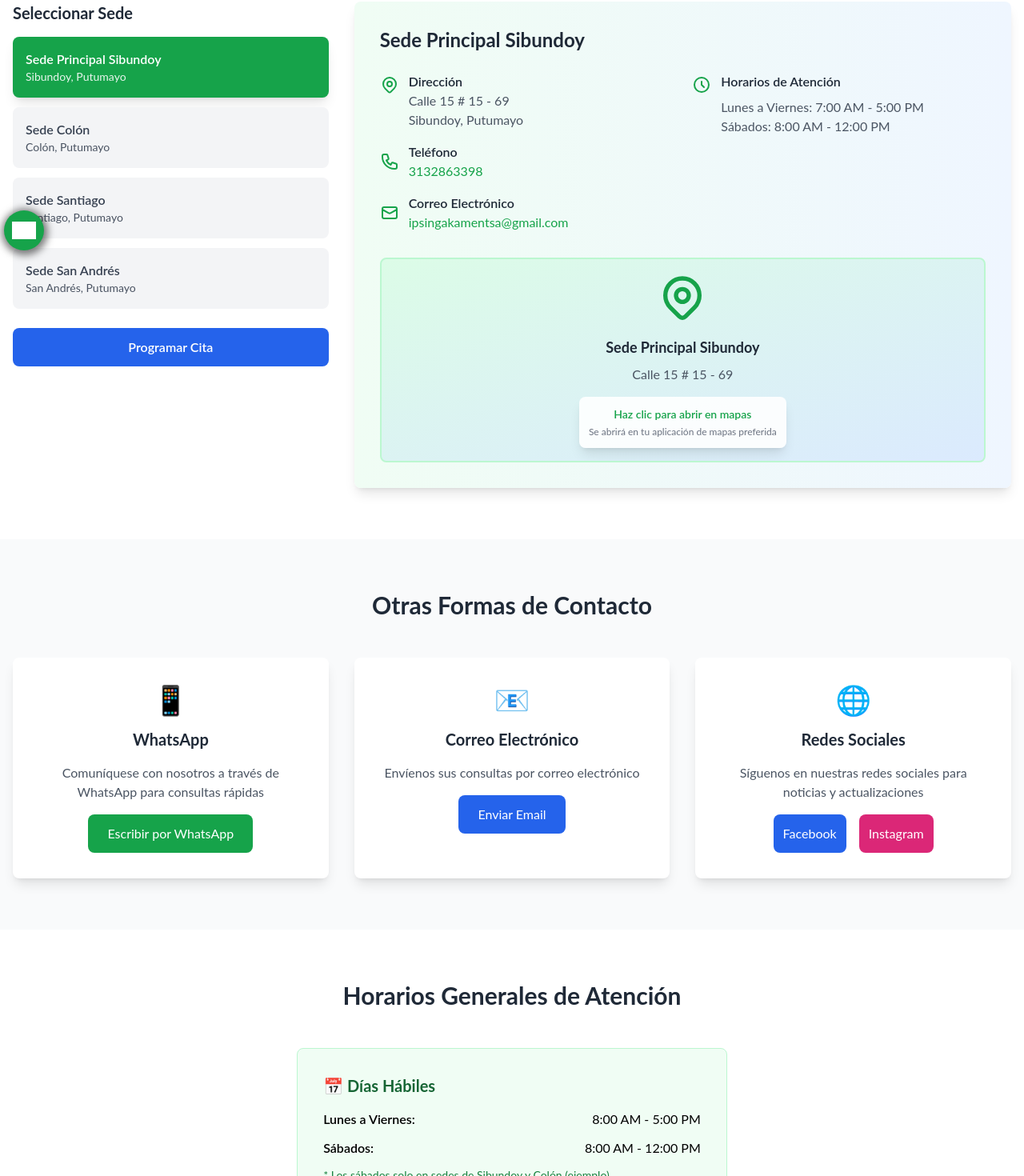
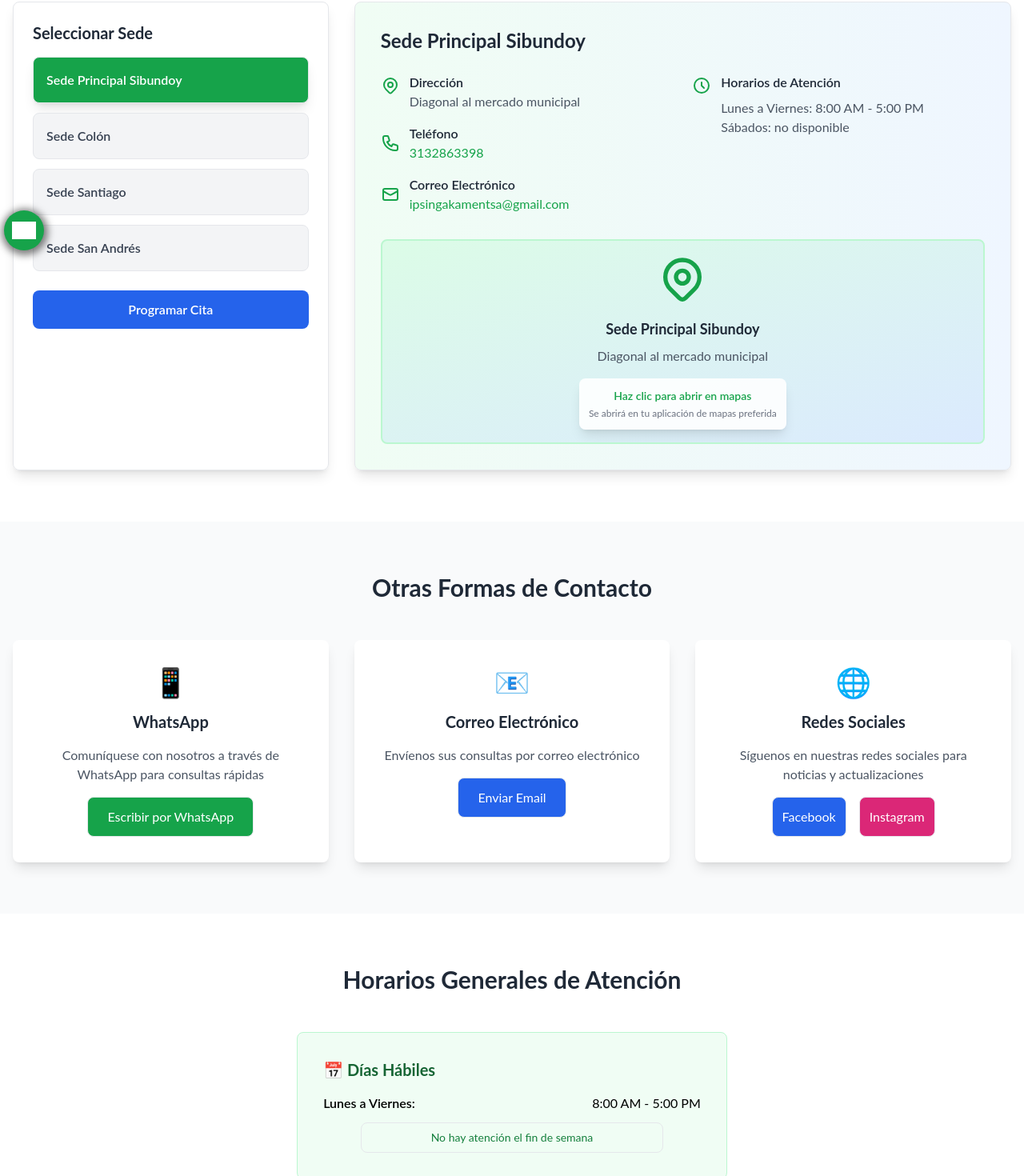
Before and after one commit to julianesp/inga, a Next.js app: page /contacto in a window 1280 px wide. Shown: the part 479-1949 px from the top of the page at 80% size. Built offline with nearby package versions, Linux system fonts and the light colour scheme; grey boxes are pictures that could not be loaded.

Commit message:
Terminando de aplicar modo oscuro

```diff
--- a/src/app/contacto/page.js
+++ b/src/app/contacto/page.js
@@ -48,7 +48,7 @@ export default function ContactoPage() {
                 href="https://wa.me/573132863398"
                 target="_blank"
                 rel="noopener noreferrer"
-                className="bg-green-600 text-white px-6 py-3 rounded-lg hover:bg-green-700 transition-colors inline-block"
+                className="bg-green-600 text-white px-6 py-3 rounded-lg hover:bg-green-700  inline-block dark:bg-gray-800 border dark:border-white transition-all duration-300 hover:scale-90"
               >
                 Escribir por WhatsApp
               </Link>
@@ -64,7 +64,7 @@ export default function ContactoPage() {
               </p>
               <Link
                 href="mailto:ipsingakamentsa@gmail.com"
-                className="bg-blue-600 text-white px-6 py-3 rounded-lg hover:bg-blue-700 transition-colors inline-block"
+                className="bg-blue-600 text-white px-6 py-3 rounded-lg hover:bg-blue-700  inline-block dark:bg-gray-800 border dark:border-white transition-all duration-300 hover:scale-90"
               >
                 Enviar Email
               </Link>
@@ -89,7 +89,7 @@ export default function ContactoPage() {
                   }
                   target="_blank"
                   rel="noopener noreferrer"
-                  className="bg-blue-600 text-white p-3 rounded-lg hover:bg-blue-700 transition-colors"
+                  className="bg-blue-600 text-white p-3 rounded-lg hover:bg-blue-700  dark:bg-gray-800 border dark:border-white hover:scale-90 transition-all duration-300"
                 >
                   Facebook
                 </Link>
@@ -110,8 +110,8 @@ export default function ContactoPage() {
             </h2>
 
             <div className="flex justify-center">
-              <div className="bg-green-50 dark:bg-green-900/20 rounded-lg p-8 border border-green-200 dark:border-green-800 w-3/5">
-                <h3 className="text-xl font-bold text-green-800 dark:text-green-300 mb-4">
+              <div className="bg-green-50 dark:bg-gray-800 rounded-lg p-8 border border-green-200 dark:border-white border w-3/5">
+                <h3 className="text-xl font-bold text-green-800 dark:text-white mb-4">
                   📅 Días Hábiles
                 </h3>
                 <div className="space-y-3">
@@ -119,37 +119,29 @@ export default function ContactoPage() {
                     <span className="font-semibold text-black dark:text-white">
                       Lunes a Viernes:
                     </span>
-                    <span className="text-black dark:text-gray-300">
+                    <span className="text-black dark:text-white">
                       8:00 AM - 5:00 PM
                     </span>
                   </div>
-                  <div className="flex justify-between">
-                    <span className="font-semibold text-black dark:text-white">
-                      Sábados:
-                    </span>
-                    <span className="text-black dark:text-gray-300">
-                      8:00 AM - 12:00 PM
-                    </span>
-                  </div>
-                  <p className="text-sm text-green-700 dark:text-green-300 mt-4">
-                    * Los sábados solo en sedes de Sibundoy y Colón (ejemplo)
+                  <p className="text-sm text-green-700 dark:text-white text-center border dark:border-white rounded-lg w-4/5 mx-auto p-2 dark:hover:bg-white dark:hover:text-black">
+                    No hay atención el fin de semana
                   </p>
                 </div>
               </div>
             </div>
 
-            <div className="mt-8 bg-blue-50 dark:bg-blue-900/20 rounded-lg p-8 border border-blue-200 dark:border-blue-800 text-center">
-              <h3 className="text-xl font-bold text-blue-800 dark:text-blue-300 mb-4">
+            <div className="mt-8 bg-blue-50 dark:bg-gray-800 rounded-lg p-8 border border-blue-200 dark:border-white text-center">
+              <h3 className="text-xl font-bold text-blue-800 dark:text-white mb-4">
                 💡 Recomendaciones para su Visita
               </h3>
               <div className="grid grid-cols-1 md:grid-cols-2 gap-6 text-left">
-                <ul className="space-y-2 text-blue-700 dark:text-blue-300">
+                <ul className="space-y-2 text-blue-700 dark:text-white">
                   <li>• Llegue 15 minutos antes de su cita</li>
                   <li>• Traiga documento de identidad</li>
                   <li>• Porte su carné de afiliación a salud</li>
                   <li>• Traiga exámenes médicos previos</li>
                 </ul>
-                <ul className="space-y-2 text-blue-700 dark:text-blue-300">
+                <ul className="space-y-2 text-blue-700 dark:text-white">
                   <li>• Use tapabocas en todas las áreas</li>
                   <li>• Mantenga distanciamiento social</li>
                   <li>• Informe síntomas respiratorios</li>
--- a/src/components/ContactoSedes.tsx
+++ b/src/components/ContactoSedes.tsx
@@ -6,7 +6,6 @@ import Link from "next/link";
 interface ContactoSede {
   id: string;
   nombre: string;
-  municipio: string;
   direccion: string;
   telefono: string;
   email: string;
@@ -21,41 +20,37 @@ const contactoSedes: ContactoSede[] = [
   {
     id: "sibundoy",
     nombre: "Sede Principal Sibundoy",
-    municipio: "Sibundoy, Putumayo",
-    direccion: "Calle 15 # 15 - 69",
+    direccion: "Diagonal al mercado municipal",
     telefono: "3132863398",
     email: "ipsingakamentsa@gmail.com",
-    horarios: "Lunes a Viernes: 7:00 AM - 5:00 PM\nSábados: 8:00 AM - 12:00 PM",
+    horarios: "Lunes a Viernes: 8:00 AM - 5:00 PM\nSábados: no disponible",
     coordenadas: { lat: 1.2025376, lng: -76.9180384 },
   },
   {
     id: "colon",
     nombre: "Sede Colón",
-    municipio: "Colón, Putumayo",
-    direccion: "Carrera 5 #67-89, Barrio Centro",
+    direccion: "Barrio Centro - Cerca al Centro Cultural",
     telefono: "3132863398",
     email: "ipsingakamentsa@gmail.com",
-    horarios: "Lunes a Viernes: 8:00 AM - 4:00 PM\nSábados: 8:00 AM - 12:00 PM",
+    horarios: "Lunes a Viernes: 8:00 AM - 5:00 PM\nSábados: no disponible",
     coordenadas: { lat: 1.189163, lng: -76.975512 },
   },
   {
     id: "santiago",
     nombre: "Sede Santiago",
-    municipio: "Santiago, Putumayo",
-    direccion: "Calle 12 #34-56, Zona Centro",
+    direccion: "Sede Nazareth",
     telefono: "3132863398",
     email: "ipsingakamentsa@gmail.com",
-    horarios: "Lunes a Viernes: 8:00 AM - 4:00 PM",
+    horarios: "Lunes a Viernes: 8:00 AM - 5:00 PM",
     coordenadas: { lat: 1.1889, lng: -76.8975 },
   },
   {
     id: "san-andres",
     nombre: "Sede San Andrés",
-    municipio: "San Andrés, Putumayo",
-    direccion: "Avenida Central #78-90, Centro",
+    direccion: "Chorro San Jose",
     telefono: "3132863398",
     email: "ipsingakamentsa@gmail.com",
-    horarios: "Lunes a Viernes: 8:00 AM - 4:00 PM",
+    horarios: "Lunes a Viernes: 8:00 AM - 5:00 PM",
     coordenadas: { lat: 1.2156, lng: -76.8567 },
   },
 ];
@@ -167,31 +162,30 @@ export default function ContactoSedes() {
 
   return (
     <>
-      <section id="contacto" className="py-16 bg-white">
+      <section id="contacto" className="py-16 bg-white dark:bg-gray-800">
         <div className="container mx-auto px-4">
           <h2 className="text-4xl font-bold text-center mb-12 text-gray-800">
             Contactos y Sedes
           </h2>
 
-          <div className="grid grid-cols-1 lg:grid-cols-3 gap-8">
+          <div className="grid grid-cols-1 lg:grid-cols-3 gap-8 ">
             {/* Lista de sedes */}
-            <div className="lg:col-span-1">
-              <h3 className="text-xl font-bold text-gray-800 mb-4">
+            <div className="lg:col-span-1 dark:border-white border p-6 rounded-lg shadow-lg ">
+              <h3 className="text-xl font-bold text-gray-800 mb-4 ">
                 Seleccionar Sede
               </h3>
-              <div className="space-y-3">
+              <div className="space-y-3 ">
                 {contactoSedes.map((sede) => (
                   <button
                     key={sede.id}
                     onClick={() => setSelectedSede(sede.id)}
-                    className={`w-full text-left p-4 rounded-lg transition-colors ${
+                    className={`w-full text-left p-4 rounded-lg transition-colors border dark:border-white ${
                       selectedSede === sede.id
-                        ? "bg-green-600 text-white shadow-lg"
-                        : "bg-gray-100 hover:bg-gray-200 text-gray-700"
+                        ? "bg-green-600 text-white dark:bg-white dark:text-gray-900 shadow-lg"
+                        : "bg-gray-100 hover:bg-gray-200 text-gray-700 dark:bg-gray-700 dark:hover:bg-gray-600 dark:text-gray-200"
                     }`}
                   >
                     <div className="font-semibold">{sede.nombre}</div>
-                    <div className="text-sm opacity-90">{sede.municipio}</div>
                   </button>
                 ))}
               </div>
@@ -208,14 +202,14 @@ export default function ContactoSedes() {
             </div>
 
             {/* Información de la sede seleccionada */}
-            <div className="lg:col-span-2">
+            <div className="lg:col-span-2 dark:bg-gray-800">
               {selectedSedeData && (
-                <div className="bg-gradient-to-r from-green-50 to-blue-50 rounded-lg p-8 shadow-lg">
-                  <h3 className="text-2xl font-bold text-gray-800 mb-6">
+                <div className="bg-gradient-to-r from-green-50 to-blue-50 rounded-lg p-8 shadow-lg dark:from-gray-700 dark:to-gray-800 border dark:border-white">
+                  <h3 className="text-2xl font-bold text-gray-800 mb-6 ">
                     {selectedSedeData.nombre}
                   </h3>
 
-                  <div className="grid grid-cols-1 md:grid-cols-2 gap-6 mb-8">
+                  <div className="grid grid-cols-1 md:grid-cols-2 gap-6 mb-8 ">
                     <div className="space-y-4">
                       <div className="flex items-start">
                         <svg
@@ -238,14 +232,11 @@ export default function ContactoSedes() {
                           />
                         </svg>
                         <div>
-                          <p className="font-semibold text-gray-800">
+                          <p className="font-semibold text-gray-800 dark:text-white">
                             Dirección
                           </p>
-                          <p className="text-gray-600">
+                          <p className="text-gray-600 dark:text-white">
                             {selectedSedeData.direccion}
-                          </p>
-                          <p className="text-gray-600">
-                            {selectedSedeData.municipio}
                           </p>
                         </div>
                       </div>
@@ -265,12 +256,12 @@ export default function ContactoSedes() {
                           />
                         </svg>
                         <div>
-                          <p className="font-semibold text-gray-800">
+                          <p className="font-semibold text-gray-800 dark:text-white">
                             Teléfono
                           </p>
                           <Link
                             href={`tel:${selectedSedeData.telefono}`}
-                            className="text-green-600 hover:underline"
+                            className="text-green-600 hover:underline dark:text-white"
                           >
                             {selectedSedeData.telefono}
                           </Link>
@@ -292,12 +283,12 @@ export default function ContactoSedes() {
                           />
                         </svg>
                         <div>
-                          <p className="font-semibold text-gray-800">
+                          <p className="font-semibold text-gray-800 dark:text-white">
                             Correo Electrónico
                           </p>
                           <Link
                             href={`mailto:${selectedSedeData.email}`}
-                            className="text-green-600 hover:underline"
+                            className="text-green-600 hover:underline dark:text-white"
                           >
                             {selectedSedeData.email}
                           </Link>
@@ -321,10 +312,10 @@ export default function ContactoSedes() {
                           />
                         </svg>
                         <div>
-                          <p className="font-semibold text-gray-800 mb-2">
+                          <p className="font-semibold text-gray-800 mb-2 dark:text-white">
                             Horarios de Atención
                           </p>
-                          <div className="text-gray-600 whitespace-pre-line">
+                          <div className="text-gray-600 whitespace-pre-line dark:text-white">
                             {selectedSedeData.horarios}
                           </div>
                         </div>
--- a/src/components/ModalInstagram.js
+++ b/src/components/ModalInstagram.js
@@ -44,7 +44,7 @@ export default function ModalInstagram() {
             {/* Botón que abre el modal */}
             <button
                 onClick={openModal}
-                className="bg-pink-600 text-white p-3 rounded-lg hover:bg-pink-700 transition-colors cursor-pointer"
+                className="bg-pink-600 text-white p-3 rounded-lg hover:bg-pink-700  cursor-pointer dark:bg-gray-800 border dark:border-white duration-300 transition-all hover:scale-90"
             >
                 Instagram
             </button>
```
Also changed, not shown: src/styles/Navbar.module.scss (+12 -3 lines).
